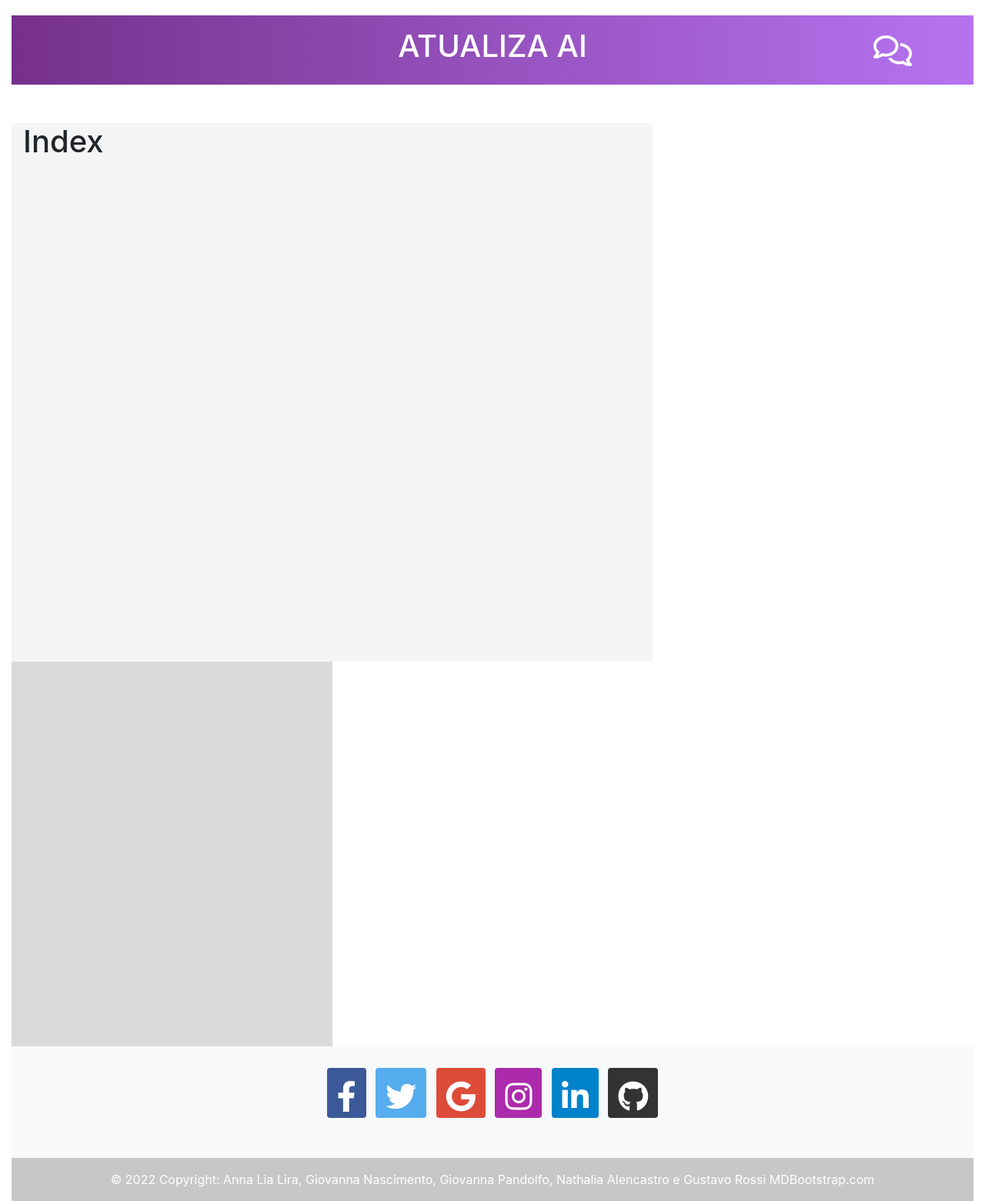
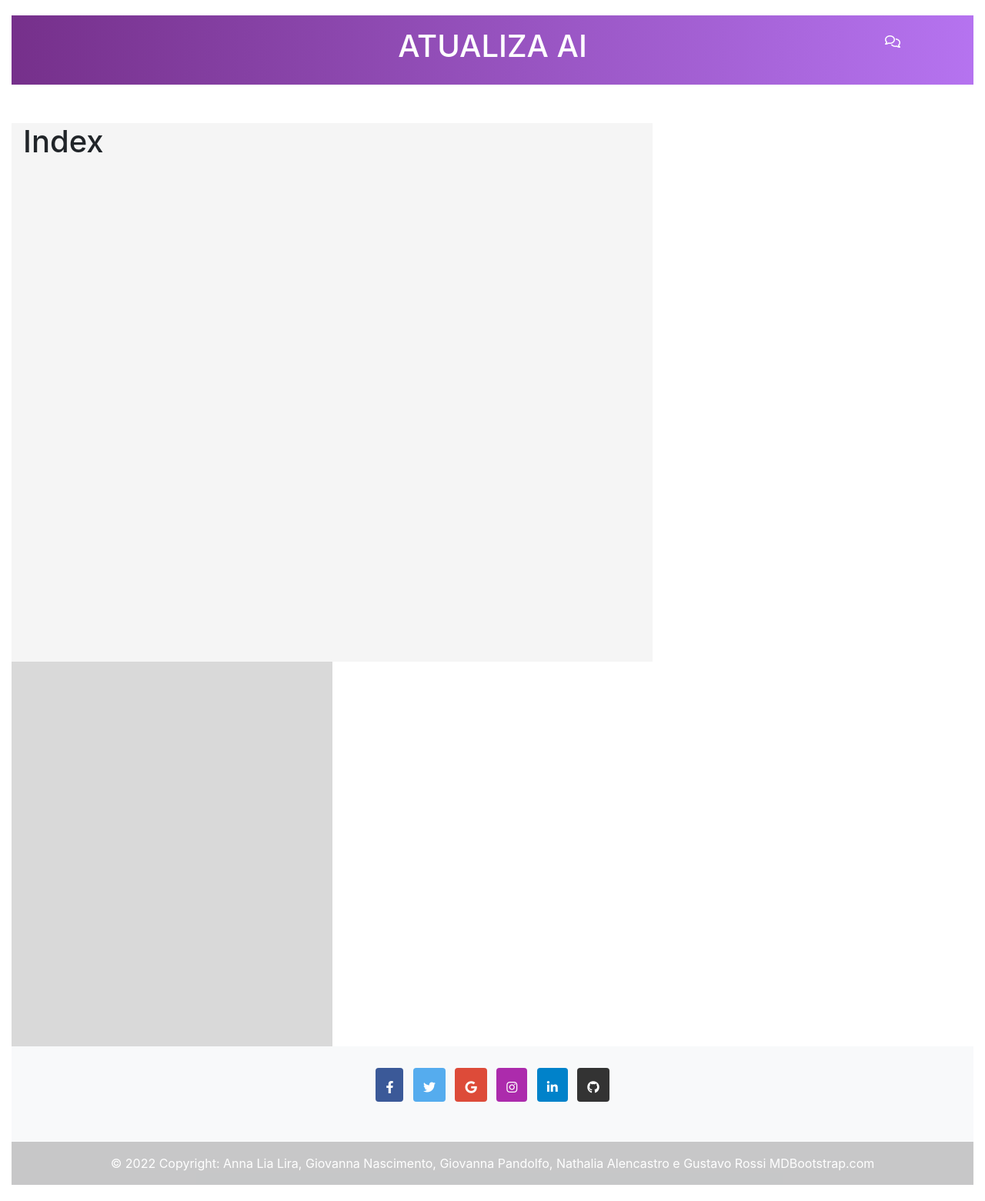
Before and after one commit to senacrs-emti/2022-1M-jornal-G8, a PHP site: page / in a window 1280 px wide. Shown: the whole page at 77% size. After the commit the page ends 1540 px from the top, so only its background shows below. Run offline with PHP 8.4, Linux system fonts and the light colour scheme.

Commit message:
Update style.css

```diff
--- a/style.css
+++ b/style.css
@@ -17,14 +17,12 @@ footer{
 }
 
 i {
-font-size: 40px;
-margin-top: 10px;
+  margin-top: 10px;
+}
 
 
 
 
-
-}
 header {
   display: flex;
   flex-direction: row;
```
